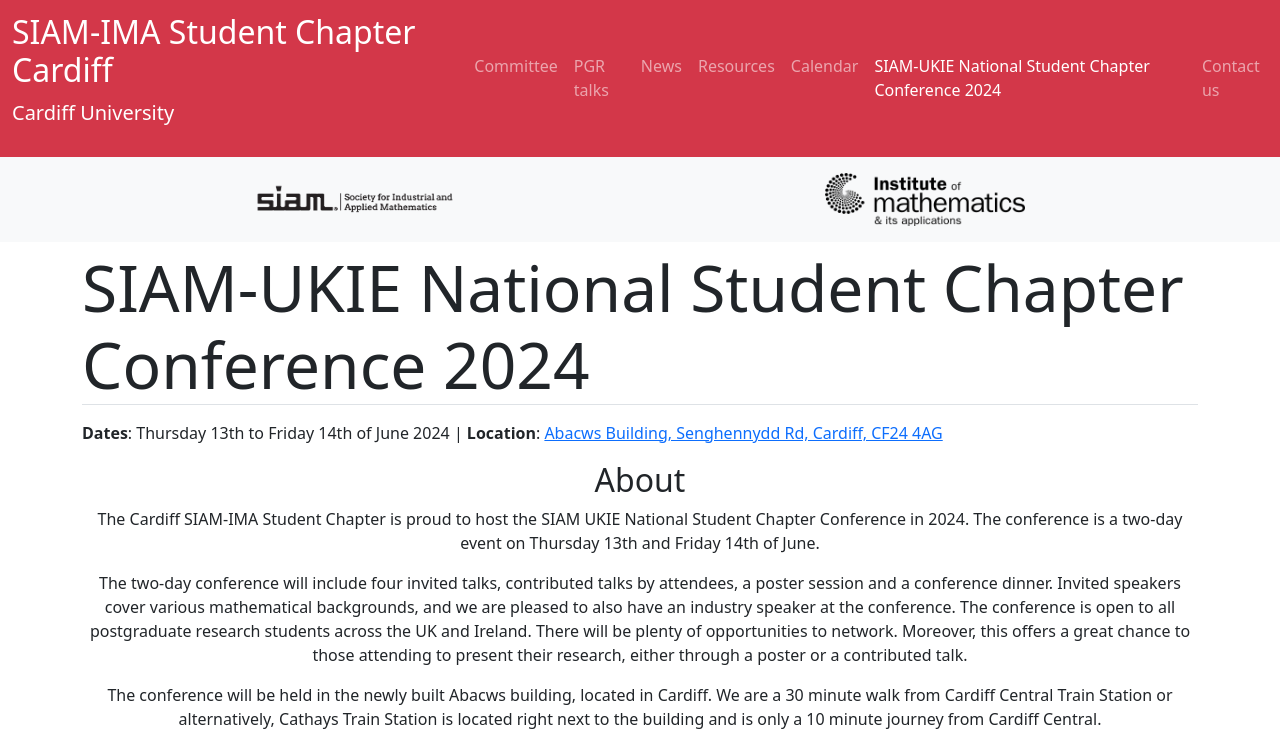
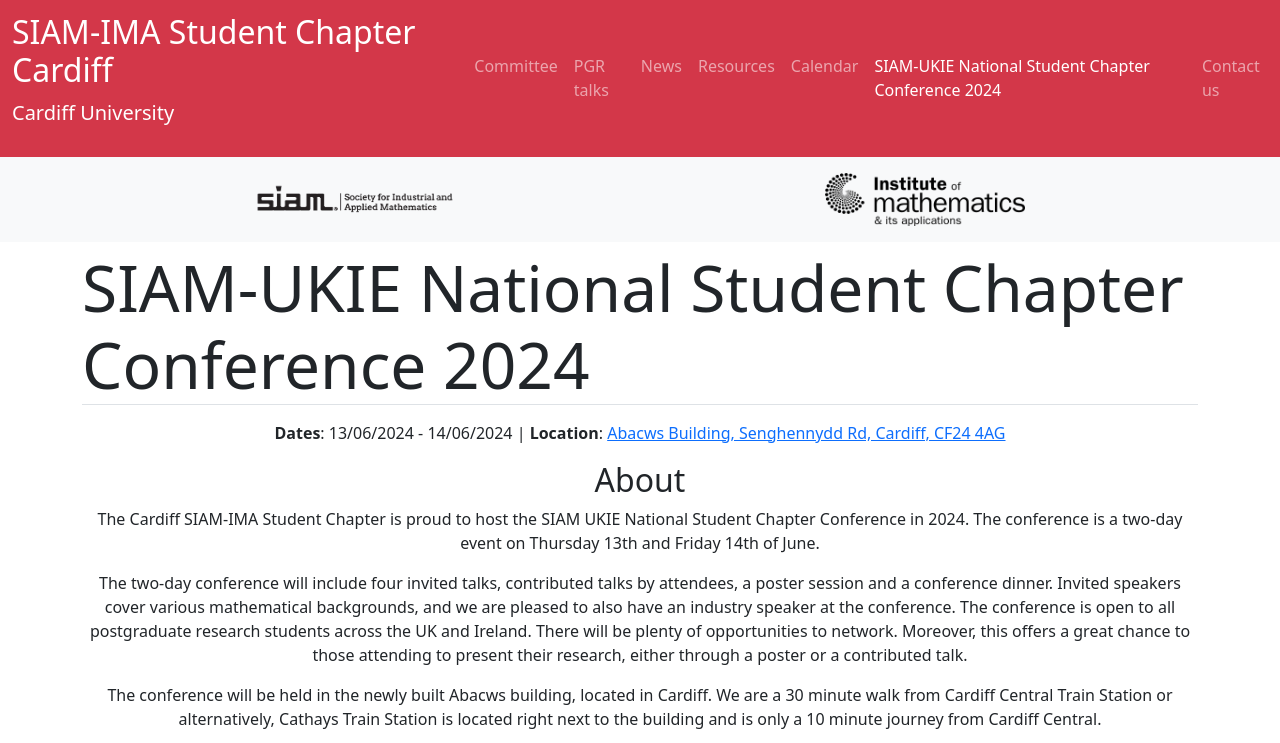
Before and after one commit to SIAM-IMA-Cardiff/siam-ima-cardiff.github.io, a Jekyll site: the page built from siam-ukie_national_student_chapter_conference_2024.html, in a window 1280 px wide and 900 px high, cut to the strip 0-743 px from the top of the window. Built offline with Jekyll 4.4.1, drawn with Linux system fonts in a browser that asks for light colours.

Commit message:
Center align Date

```diff
--- a/siam-ukie_national_student_chapter_conference_2024.html
+++ b/siam-ukie_national_student_chapter_conference_2024.html
@@ -4,11 +4,10 @@ title: SIAM-UKIE National Student Chapter Conference 2024
 navigation: 6
 permalink: /conference/
 ---
-<p>
-	<b>Dates</b>: Thursday 13th to Friday 14th of June 2024 | <b>Location</b>: <a href="https://maps.app.goo.gl/wPkq3W2DBocEYzJm8">Abacws Building, Senghennydd Rd, Cardiff, CF24 4AG</a>
-</p>
-
 <div align="center">
+	<p>
+		<b>Dates</b>: 13/06/2024 - 14/06/2024 | <b>Location</b>: <a href="https://maps.app.goo.gl/wPkq3W2DBocEYzJm8">Abacws Building, Senghennydd Rd, Cardiff, CF24 4AG</a>
+	</p>
 	<h2>About </h2>
 	<p>The Cardiff SIAM-IMA Student Chapter is proud to host the SIAM UKIE National Student Chapter Conference in 2024. The conference is a two-day event on Thursday 13th and Friday 14th of June. </p>
 	<p>The two-day conference will include four invited talks, contributed talks by attendees, a poster session and a conference dinner. Invited speakers cover various mathematical backgrounds, and we are pleased to also have an industry speaker at the conference. The conference is open to all postgraduate research students across the UK and Ireland. There will be plenty of opportunities to network. Moreover, this offers a great chance to those attending to present their research, either through a poster or a contributed talk.</p>
```
